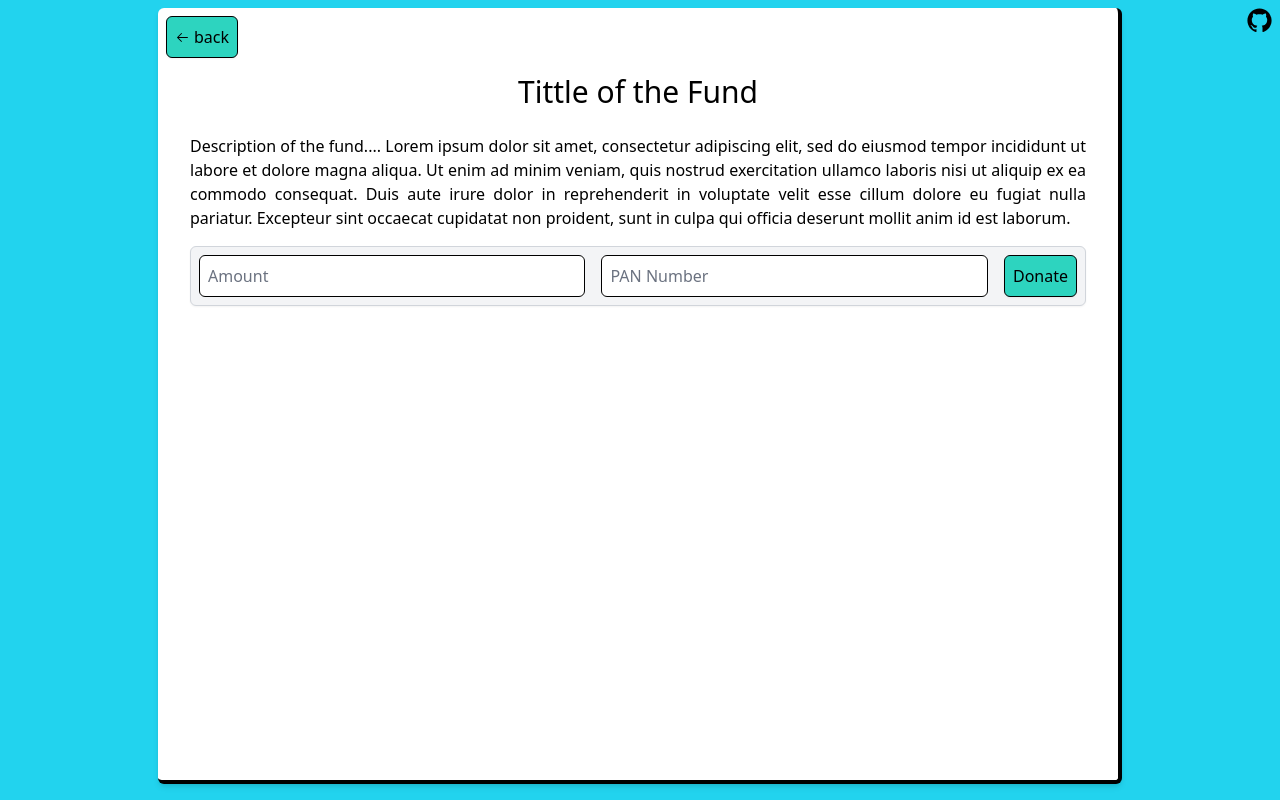
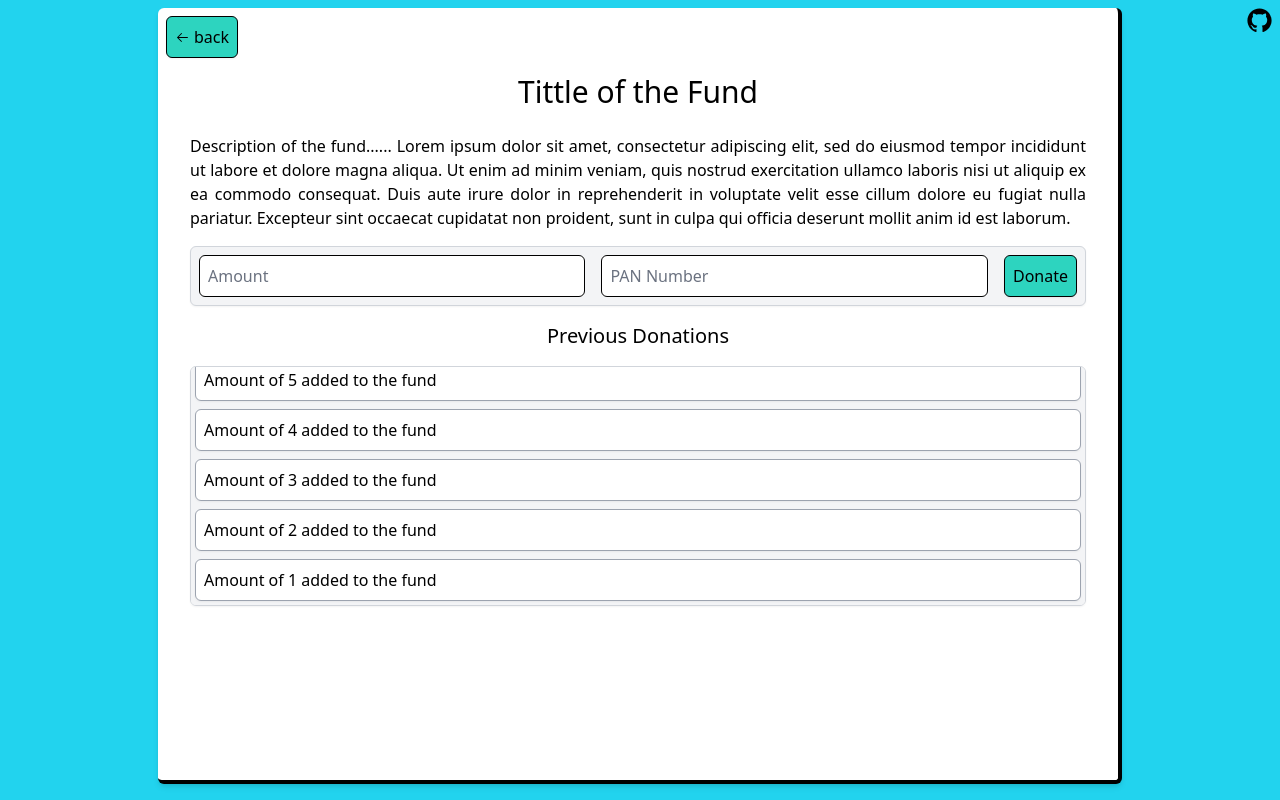
Before and after one commit to nisargsc/contribution-app, a Next.js app: page /funds/1 in a window 1280 px wide. Built offline with nearby package versions, Linux system fonts and the light colour scheme.

Commit message:
previous donations added

```diff
--- /dev/null
+++ b/components/donation_card.js
@@ -0,0 +1,9 @@
+const DonationCard = ({i}) => {
+    return (
+        <div className="m-1 flex border border-gray-400 bg-white rounded-md shadow-sm">
+            <span className="m-2"> Amount of {i} added to the fund </span>
+        </div>
+        )
+    }
+
+export default DonationCard;
--- a/components/layout.js
+++ b/components/layout.js
@@ -35,6 +35,6 @@ const github_logo = <svg width="25" height="25" viewBox="0 0 15 15" fill="none"
                         9.9063 10.4292 10.5192 8.81452 10.6985C9.07444 10.9224 9.30633 11.3648
                         9.30633 12.0413C9.30633 13.0102 9.29742 13.7922 9.29742 14.0299C9.29742
                         14.2239 9.42828 14.4496 9.79591 14.3788C12.6746 13.4179 14.75 10.7025 14.75 7.50024C14.75
-                        3.49593 11.5036 0.25 7.49933 0.25Z" fill="black" fill-rule="evenodd" clip-rule="evenodd">
+                        3.49593 11.5036 0.25 7.49933 0.25Z" fill="black">
                         </path>
                     </svg>
--- a/pages/funds/[id].js
+++ b/pages/funds/[id].js
@@ -1,4 +1,5 @@
 import Link from "next/link";
+import DonationCard from "../../components/donation_card";
 import FullpageCard from "../../components/fullpage_card";
 
 export default function FundDetails() {
@@ -10,8 +11,9 @@ export default function FundDetails() {
                 </button></Link>
 
                 <span className="m-2 mb-4 text-3xl text-center font-medium"> Tittle of the Fund </span>
+
                 <p className="m-responsive text-justify">
-                    Description of the fund.... Lorem ipsum dolor sit amet, consectetur adipiscing elit, sed do
+                    Description of the fund...... Lorem ipsum dolor sit amet, consectetur adipiscing elit, sed do
                     eiusmod tempor incididunt ut labore et dolore magna aliqua. Ut enim ad minim veniam, quis nostrud
                     exercitation ullamco laboris nisi ut aliquip ex ea commodo consequat. Duis aute irure dolor in
                     reprehenderit in voluptate velit esse cillum dolore eu fugiat nulla pariatur. Excepteur sint
@@ -24,6 +26,15 @@ export default function FundDetails() {
                     <button className="button w-fit"> <a> Donate </a></button>
                 </div>
 
+                <span className="m-2 text-xl text-center font-medium"> Previous Donations </span>
+                <div className="flex flex-col-reverse max-h-60 overflow-y-auto m-responsive border border-gray-300 bg-gray-100 rounded-md shadow-sm">
+                    <DonationCard i="1" />
+                    <DonationCard i="2"/>
+                    <DonationCard i="3"/>
+                    <DonationCard i="4"/>
+                    <DonationCard i="5"/>
+                    <DonationCard i="6"/>
+                </div>
             </div>
         </FullpageCard>
     )
@@ -34,6 +45,6 @@ const back_svg = <svg width="15" height="15" viewBox="0 0 15 15" fill="none" xml
                     7H12.5C12.7761 7 13 7.22386 13 7.5C13 7.77614 12.7761 8 12.5 8H3.70711L6.85355 11.1464C7.04882
                     11.3417 7.04882 11.6583 6.85355 11.8536C6.65829 12.0488 6.34171 12.0488 6.14645 11.8536L2.14645
                     7.85355C1.95118 7.65829 1.95118 7.34171 2.14645 7.14645L6.14645 3.14645C6.34171 2.95118 6.65829
-                    2.95118 6.85355 3.14645Z" fill="currentColor" fill-rule="evenodd" clip-rule="evenodd">
+                    2.95118 6.85355 3.14645Z" fill="black">
                     </path>
                 </svg>
```
